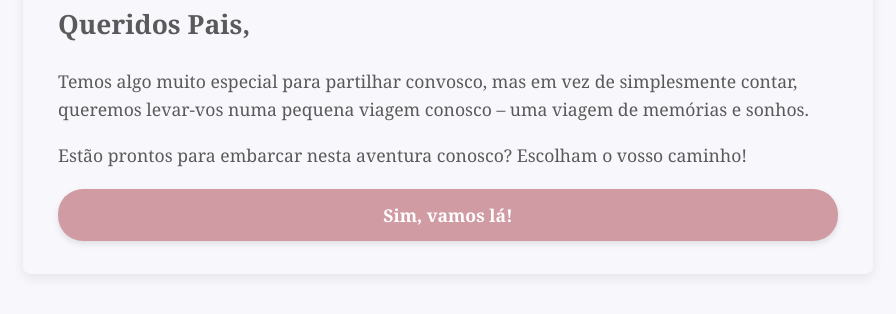
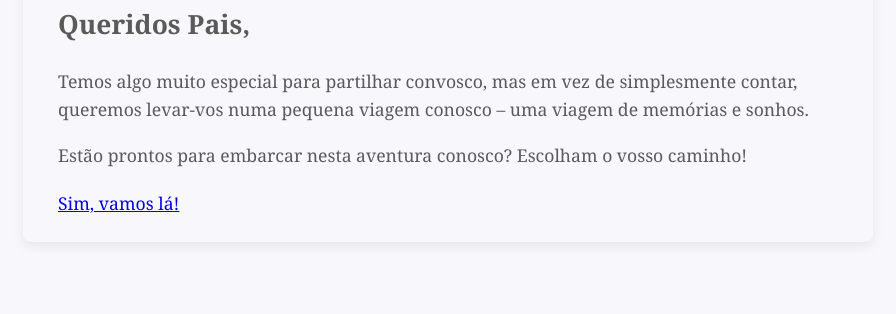
Before and after one commit to Lucarst22/jogo-interativo2, a plain HTML site: page index.html in a window 1280 px wide. Shown: the part 122-436 px from the top of the page, without its empty margins (192-1088 px from the left). Drawn offline with Linux system fonts and the light colour scheme.

Commit message:
Update index.html

```diff
--- a/index.html
+++ b/index.html
@@ -82,7 +82,7 @@
 	    border-bottom: none;
 	}
 
-/* Efeito ao passar o mouse (Hover) */
+	/* Efeito ao passar o mouse (Hover) */
 	a.story-link.button-link:hover {
 	    background-color: #c78792; /* Rosa um pouco mais escuro no hover */
 	    color: #ffffff; /* Mantém o texto branco */
@@ -181,7 +181,7 @@
 				Estão prontos para embarcar nesta aventura conosco? Escolham o vosso caminho!
 			</p>
 			<div class="link-options">
-				<a href="#" class="story-link button-link" data-target="escolhaMemoria">Sim, vamos lá!</a>
+				<a href="#" class="button-link" data-target="escolhaMemoria">Sim, vamos lá!</a>
 			</div>
 		</div>
 
```
